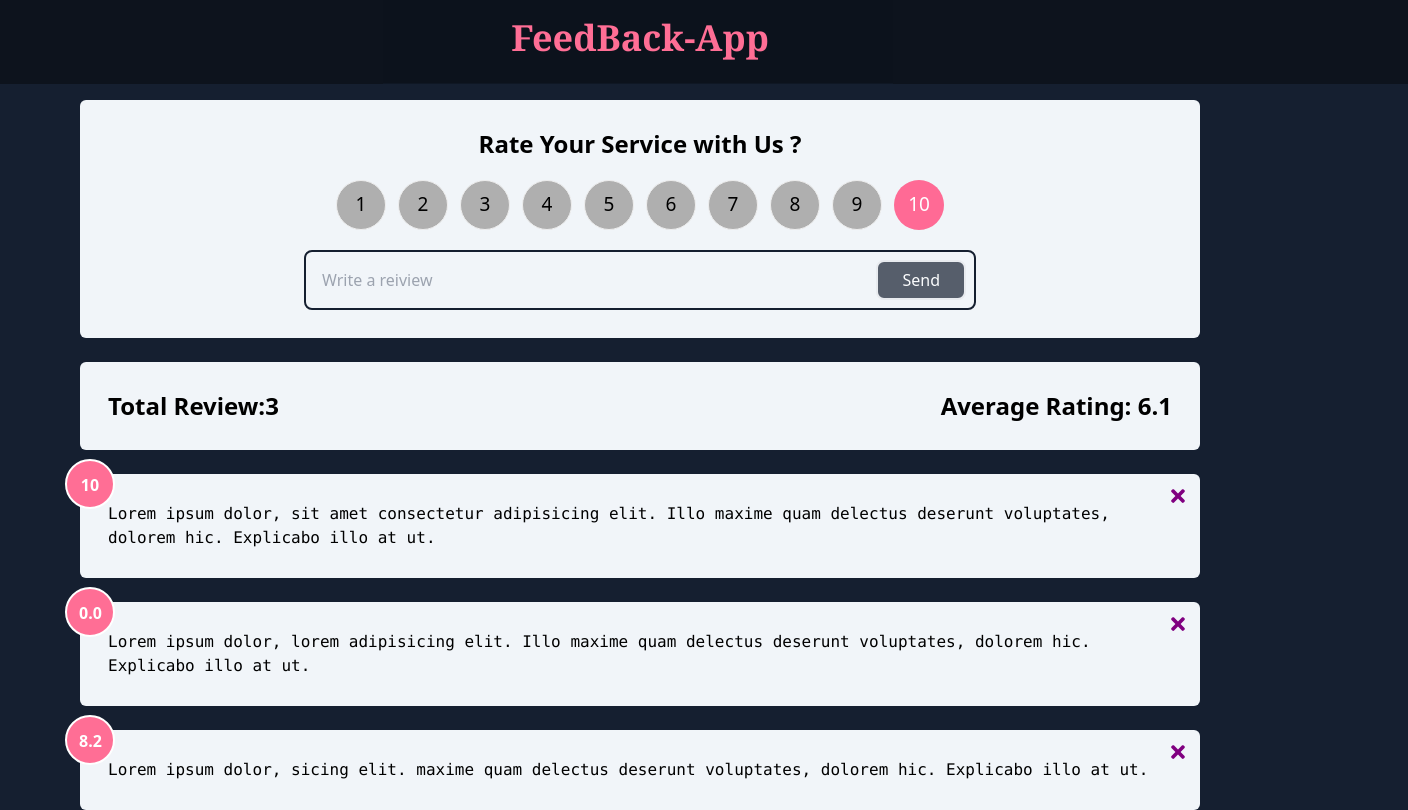
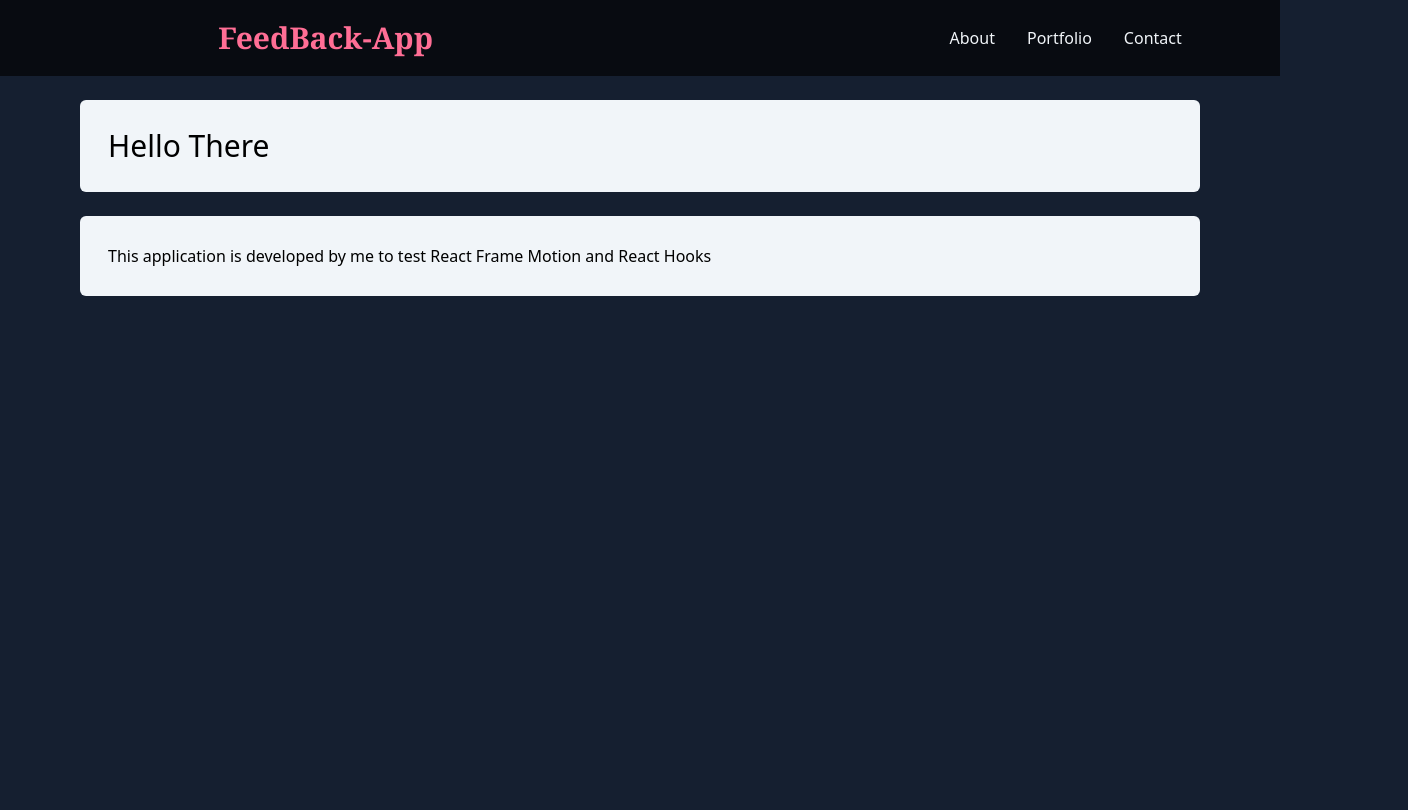
Before and after one commit to halilibrahimcelik/feedback-app, a React (Create React App) app: page /about in a window 1280 px wide. Shown: the whole page, 1408 px wide, since content can reach past the window. Built offline with nearby package versions, Linux system fonts and the light colour scheme.

Commit message:
added  About page and router

```diff
--- a/src/App.js
+++ b/src/App.js
@@ -1,39 +1,9 @@
-import { useEffect, useState } from "react";
-
-import FeedBackList from "./components/FeedBackList";
-import FeedBackStats from "./components/FeedBackStats";
-import FeedBackForm from "./components/forms/FeedBackForm";
-import Header from "./components/Header";
-import data from "./data/data";
+import AppRouter from "./routes/AppRouter";
 
 function App() {
-  const [loading, setLoading] = useState(true);
-  const [title, setTitle] = useState("FeedBack-App");
-  const [feedBack, setFeedBack] = useState(data);
-
-  useEffect(() => {
-    setTimeout(() => {
-      setLoading(false);
-    }, 2000);
-  }, []);
-  if (loading) {
-    return (
-      <h1
-        className="text-3xl text text-center font-extrabold absolute top-[50%] left-[50%]"
-        style={{ transform: "translate(-50%, -50%)" }}
-      >
-        Loading...
-      </h1>
-    );
-  }
   return (
     <div className="App ">
-      <Header title={title} />
-      <div className="container mx-auto">
-        <FeedBackForm setFeedBack={setFeedBack} />
-        <FeedBackStats data={feedBack} />
-        <FeedBackList data={feedBack} setData={setFeedBack} />
-      </div>
+      <AppRouter />
     </div>
   );
 }
--- a/src/components/Header.jsx
+++ b/src/components/Header.jsx
@@ -1,30 +1,108 @@
-import React from "react";
+import React, { useState } from "react";
 import PropTypes from "prop-types";
 import { motion } from "framer-motion";
+import { Link, NavLink } from "react-router-dom";
+const Header = () => {
+  const [isNavOpen, setIsNavOpen] = useState(false);
+  const [title, setTitle] = useState("FeedBack-App");
 
-const Header = ({ title }) => {
   const variants = {
     open: { opacity: 1, x: 0 },
-    closed: { opacity: 0, x: "-100%" },
+    closed: { opacity: 0.8, x: "100%" },
   };
   return (
     <motion.div
       animate={{
-        scale: [1, 1.2],
+        scale: [0.8, 1],
         rotate: [0, 0, 0],
         borderRadius: ["20%", "20%", "20%"],
       }}
       variants={variants}
     >
-      <header>
-        <h1
-          className=" text-3xl bg-[rgba(0,0,0,0.4)] p-5 font-extrabold
+      <nav className="flex items-center justify-around bg-[#080B11]">
+        <Link to="/" className="cursor-pointer">
+          {" "}
+          <h1
+            className=" text-3xl  p-5 font-extrabold
       text-[#ff6e95]
-      font-serif text-center"
-        >
-          {title}
-        </h1>
-      </header>
+      font-serif "
+          >
+            {title}
+          </h1>
+        </Link>
+        <div>
+          <section className="MOBILE-MENU flex lg:hidden">
+            <div
+              className="HAMBURGER-ICON space-y-2 cursor-pointer"
+              onClick={() => setIsNavOpen((prev) => !prev)}
+            >
+              <span className="block h-0.5 w-8 animate-pulse bg-gray-600"></span>
+              <span className="block h-0.5 w-8 animate-pulse bg-gray-600"></span>
+              <span className="block h-0.5 w-8 animate-pulse bg-gray-600"></span>
+            </div>
+            {console.log(isNavOpen)}
+            <motion.div
+              animate={isNavOpen ? "open" : "closed"}
+              variants={variants}
+              transition={{ duration: 2, type: "spring", stiffness: 60 }}
+              className={isNavOpen ? "showMenuNav" : "hideMenuNav"}
+            >
+              <motion.div
+                animate={isNavOpen ? "open" : "closed"}
+                variants={variants}
+                transition={{ duration: 2, type: "spring", stiffness: 60 }}
+                className="absolute top-0 right-0 x-8 py-8"
+                onClick={() => setIsNavOpen(false)}
+              >
+                <svg
+                  className="h-8 w-8 text-gray-600"
+                  viewBox="0 0 24 24"
+                  fill="none"
+                  stroke="currentColor"
+                  strokeWidth="2"
+                  strokeLinecap="round"
+                  strokeLinejoin="round"
+                >
+                  <line x1="18" y1="6" x2="6" y2="18" />
+                  <line x1="6" y1="6" x2="18" y2="18" />
+                </svg>
+              </motion.div>
+              <ul className="flex flex-col items-center   justify-between min-h-[250px]">
+                <li>
+                  <Link
+                    className="border-b border-gray-400 my-8 uppercase"
+                    to="/about"
+                    onClick={() => setIsNavOpen(false)}
+                  >
+                    About
+                  </Link>
+                </li>
+                <li className="border-b border-gray-400 my-8 uppercase">
+                  <a href="/portfolio">Portfolio</a>
+                </li>
+                <li className="border-b border-gray-400 my-8 uppercase">
+                  <a href="/contact">Contact</a>
+                </li>
+              </ul>
+            </motion.div>
+          </section>
+          <motion.ul
+            animate={{ x: 100 }}
+            transition={{ type: "spring", stiffness: 100 }}
+            className="DESKTOP-MENU hidden space-x-8 lg:flex text-[#F1F5F9]"
+          >
+            <li>
+              <Link to="/about">About</Link>
+            </li>
+            <li>
+              <a href="/portfolio">Portfolio</a>
+            </li>
+            <li>
+              <a href="/contact">Contact</a>
+            </li>
+          </motion.ul>
+        </div>
+      </nav>
     </motion.div>
   );
 };
--- a/src/components/UI/Card.jsx
+++ b/src/components/UI/Card.jsx
@@ -1,7 +1,14 @@
+import { AnimatePresence, motion } from "framer-motion";
 import React from "react";
 
 const Card = ({ children, reverse }) => {
   return (
+    <AnimatePresence>
+      <motion.div
+        initial={{ y: -300, opacity: 0 }}
+        animate={{ y: 0, opacity: 1 }}
+        exit={{ y: 0, opacity: 0 }}
+      >
         <div
           className={
             reverse
@@ -11,6 +18,8 @@ const Card = ({ children, reverse }) => {
         >
           {children}
         </div>
+      </motion.div>
+    </AnimatePresence>
   );
 };
 
--- a/src/index.css
+++ b/src/index.css
@@ -43,3 +43,22 @@ height: 50px;
     background: #ff6a95;
     color: #fff;
   }
+
+  .hideMenuNav {
+    display: none;
+  }
+  .showMenuNav {
+
+    position: absolute;
+    width: 50%;
+    height: 100% !important;
+    top: 0;
+    right: 0;
+    bottom: 0;
+    background: white;
+    z-index: 10;
+    display: flex;
+    flex-direction: column;
+    justify-content: space-evenly;
+    align-items: center;
+  }
--- /dev/null
+++ b/src/pages/AboutPage.jsx
@@ -0,0 +1,18 @@
+import React from "react";
+import Card from "../components/UI/Card";
+
+const AboutPage = () => {
+  return (
+    <>
+      <Card>
+        <h2 className="text-3xl">Hello There</h2>
+      </Card>
+      <Card>
+        This application is developed by me to test React Frame Motion and React
+        Hooks
+      </Card>
+    </>
+  );
+};
+
+export default AboutPage;
--- /dev/null
+++ b/src/pages/Home.jsx
@@ -0,0 +1,35 @@
+import React, { useState, useEffect } from "react";
+import FeedBackForm from "../components/forms/FeedBackForm";
+import FeedBackStats from "../components/FeedBackStats";
+import FeedBackList from "../components/FeedBackList";
+import data from "../data/data";
+const Home = () => {
+  const [loading, setLoading] = useState(true);
+
+  const [feedBack, setFeedBack] = useState(data);
+
+  useEffect(() => {
+    setTimeout(() => {
+      setLoading(false);
+    }, 2000);
+  }, []);
+  if (loading) {
+    return (
+      <h1
+        className="text-3xl text text-center font-extrabold absolute top-[50%] left-[50%]"
+        style={{ transform: "translate(-50%, -50%)" }}
+      >
+        Loading...
+      </h1>
+    );
+  }
+  return (
+    <div className="container mx-auto">
+      <FeedBackForm setFeedBack={setFeedBack} />
+      <FeedBackStats data={feedBack} />
+      <FeedBackList data={feedBack} setData={setFeedBack} />
+    </div>
+  );
+};
+
+export default Home;
--- a/src/routes/AboutPage.jsx
+++ /dev/null
@@ -1,7 +0,0 @@
-import React from "react";
-
-const AboutPage = () => {
-  return <div>AboutPage</div>;
-};
-
-export default AboutPage;
--- /dev/null
+++ b/src/routes/AppRouter.jsx
@@ -0,0 +1,18 @@
+import React from "react";
+import { BrowserRouter, Routes, Route } from "react-router-dom";
+import Header from "../components/Header";
+import AboutPage from "../pages/AboutPage";
+import Home from "../pages/Home";
+const AppRouter = () => {
+  return (
+    <BrowserRouter>
+      <Header />
+      <Routes>
+        <Route path="/" element={<Home />} />
+        <Route path="/about" element={<AboutPage />} />
+      </Routes>
+    </BrowserRouter>
+  );
+};
+
+export default AppRouter;
```
Lines whose indentation alone changed are shown as unchanged.
